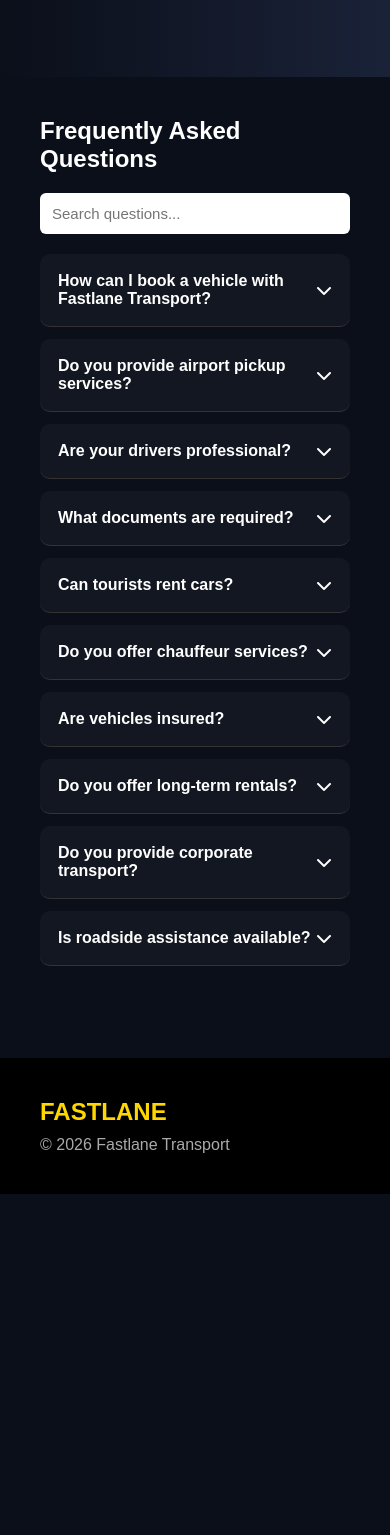
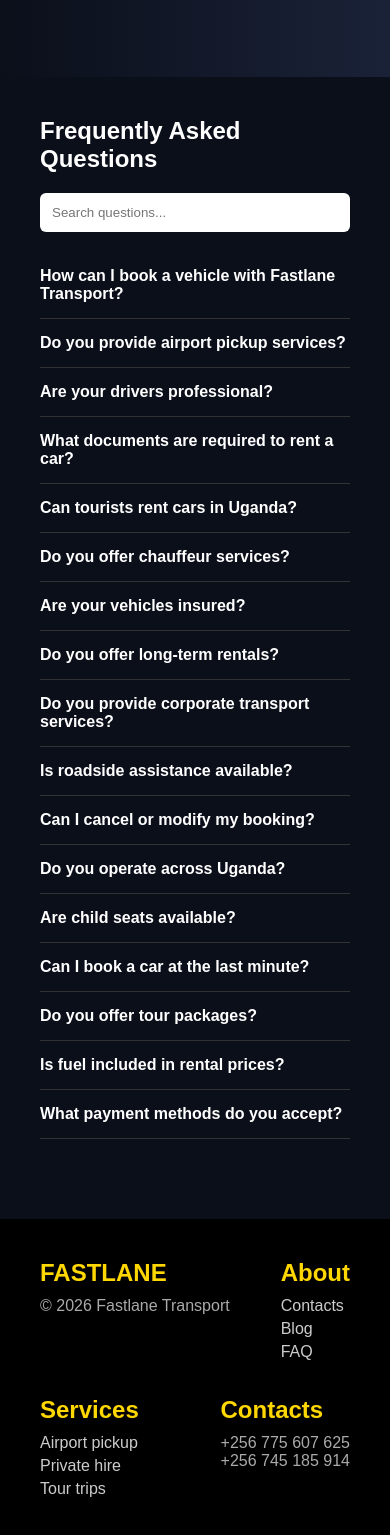
Before and after one commit to dianmuwonge14-rgb/fastlane-website, a plain HTML site: page index.html in a window 390 px wide. Shown: the part 349-1884 px from the top of the page. Before the commit the page ends 1543 px from the top, so only its background shows below. Drawn offline with Linux system fonts and the light colour scheme.

Commit message:
Update index.html

```diff
--- a/index.html
+++ b/index.html
@@ -7,71 +7,14 @@
     <title>Fastlane Transport</title>
 
     <link rel="stylesheet" href="style.css">
+
+    <!-- ICONS -->
     <link rel="stylesheet" href="https://cdnjs.cloudflare.com/ajax/libs/font-awesome/6.5.0/css/all.min.css">
-
-    <style>
-        /* ===== PREMIUM ADDITIONS ===== */
-
-        .faq-section {
-            max-width: 900px;
-            margin: auto;
-        }
-
-        .faq-search input {
-            width: 100%;
-            padding: 14px;
-            border-radius: 8px;
-            border: none;
-            margin-bottom: 25px;
-            font-size: 15px;
-        }
-
-        .faq-item {
-            background: rgba(255, 255, 255, 0.03);
-            border-radius: 10px;
-            margin-bottom: 12px;
-            padding: 18px;
-            transition: 0.3s;
-            cursor: pointer;
-        }
-
-        .faq-item:hover {
-            background: rgba(255, 255, 255, 0.06);
-        }
-
-        .faq-question {
-            display: flex;
-            justify-content: space-between;
-            align-items: center;
-            font-weight: 600;
-        }
-
-        .faq-question i {
-            transition: 0.3s;
-        }
-
-        .faq-answer {
-            max-height: 0;
-            overflow: hidden;
-            transition: 0.4s ease;
-            color: #ccc;
-            padding-top: 0;
-        }
-
-        .faq-item.active .faq-answer {
-            max-height: 300px;
-            padding-top: 10px;
-        }
-
-        .faq-item.active i {
-            transform: rotate(180deg);
-        }
-    </style>
-
 </head>
 
 <body>
 
+<!-- ===== HEADER ===== -->
 <header class="header">
 
     <div class="header-left">
@@ -92,7 +35,6 @@
     </nav>
 
     <div class="header-right">
-
         <div class="contacts">
             <span>📞 +256 775 607 625</span>
             <span>📞 +256 745 185 914</span>
@@ -104,52 +46,47 @@
             <a href="#"><i class="fab fa-facebook"></i></a>
             <a href="#"><i class="fab fa-instagram"></i></a>
         </div>
-
     </div>
 
 </header>
 
+<!-- ===== HERO ===== -->
 <section class="hero">
     <h1>Rent a Car in Uganda</h1>
 </section>
 
+<!-- ===== FAQ ===== -->
 <section class="faq-section">
 
     <h2>Frequently Asked Questions</h2>
 
-        <div class="faq-search">
     <input type="text" id="faqSearch" placeholder="Search questions...">
-        </div>
 
     <div class="faq-container">
 
-            <!-- FAQ ITEM TEMPLATE -->
+        <!-- YOUR ORIGINAL + NEW QUESTIONS -->
 
         <div class="faq-item">
             <div class="faq-question">
-                    <span>How can I book a vehicle with Fastlane Transport?</span>
-                    <i class="fas fa-chevron-down"></i>
+                How can I book a vehicle with Fastlane Transport?
             </div>
             <div class="faq-answer">
-                    Booking is simple. Contact us via phone or WhatsApp and our team will guide you through vehicle
-                    options, pricing, and confirmation.
+                Booking with Fastlane Transport is simple and convenient. You can contact us via phone or WhatsApp and our team will guide you through available vehicles, pricing, and confirmation.
             </div>
         </div>
 
         <div class="faq-item">
             <div class="faq-question">
-                    <span>Do you provide airport pickup services?</span>
-                    <i class="fas fa-chevron-down"></i>
+                Do you provide airport pickup services?
             </div>
             <div class="faq-answer">
-                    Yes, we offer reliable airport pickups with timely coordination based on your flight schedule.
+                Yes, we provide reliable airport pickup services with proper coordination based on your flight schedule.
             </div>
         </div>
 
         <div class="faq-item">
             <div class="faq-question">
-                    <span>Are your drivers professional?</span>
-                    <i class="fas fa-chevron-down"></i>
+                Are your drivers professional?
             </div>
             <div class="faq-answer">
                 All our drivers are trained, licensed, and experienced to ensure your safety and comfort.
@@ -158,87 +95,171 @@
 
         <div class="faq-item">
             <div class="faq-question">
-                    <span>What documents are required?</span>
-                    <i class="fas fa-chevron-down"></i>
+                What documents are required to rent a car?
             </div>
             <div class="faq-answer">
-                    A valid driving license and identification (ID or passport) are required.
+                A valid driving license and identification such as a passport or national ID are required.
             </div>
         </div>
 
         <div class="faq-item">
             <div class="faq-question">
-                    <span>Can tourists rent cars?</span>
-                    <i class="fas fa-chevron-down"></i>
+                Can tourists rent cars in Uganda?
             </div>
             <div class="faq-answer">
-                    Yes, international visitors are welcome and can use international driving permits.
+                Yes, international clients are welcome and may use international driving permits where applicable.
             </div>
         </div>
 
         <div class="faq-item">
             <div class="faq-question">
-                    <span>Do you offer chauffeur services?</span>
-                    <i class="fas fa-chevron-down"></i>
+                Do you offer chauffeur services?
             </div>
             <div class="faq-answer">
-                    Yes, we provide professional drivers for a comfortable experience.
+                Yes, we provide professional drivers for a comfortable and stress-free experience.
             </div>
         </div>
 
         <div class="faq-item">
             <div class="faq-question">
-                    <span>Are vehicles insured?</span>
-                    <i class="fas fa-chevron-down"></i>
+                Are your vehicles insured?
             </div>
             <div class="faq-answer">
-                    All our vehicles are fully insured for your safety.
+                Yes, all our vehicles are fully insured to guarantee safety and peace of mind.
             </div>
         </div>
 
         <div class="faq-item">
             <div class="faq-question">
-                    <span>Do you offer long-term rentals?</span>
-                    <i class="fas fa-chevron-down"></i>
+                Do you offer long-term rentals?
             </div>
             <div class="faq-answer">
-                    Yes, we offer flexible long-term rental plans at discounted rates.
+                Yes, we provide flexible long-term rental options including monthly packages at discounted rates.
             </div>
         </div>
 
         <div class="faq-item">
             <div class="faq-question">
-                    <span>Do you provide corporate transport?</span>
-                    <i class="fas fa-chevron-down"></i>
+                Do you provide corporate transport services?
             </div>
             <div class="faq-answer">
-                    Yes, we provide transport solutions for businesses and organizations.
+                Yes, we offer customized transport solutions for businesses and organizations.
             </div>
         </div>
 
         <div class="faq-item">
             <div class="faq-question">
-                    <span>Is roadside assistance available?</span>
-                    <i class="fas fa-chevron-down"></i>
+                Is roadside assistance available?
             </div>
             <div class="faq-answer">
-                    Yes, we offer 24/7 roadside support.
+                Yes, we provide 24/7 roadside assistance to ensure uninterrupted service.
             </div>
         </div>
 
-            <!-- ADD MORE (you can duplicate later easily) -->
+        <!-- ADDITIONAL PROFESSIONAL QUESTIONS -->
+
+        <div class="faq-item">
+            <div class="faq-question">
+                Can I cancel or modify my booking?
+            </div>
+            <div class="faq-answer">
+                Yes, bookings can be modified or canceled based on our policy. Please contact us in advance for assistance.
+            </div>
+        </div>
+
+        <div class="faq-item">
+            <div class="faq-question">
+                Do you operate across Uganda?
+            </div>
+            <div class="faq-answer">
+                Yes, we operate nationwide and can arrange transport in multiple regions across Uganda.
+            </div>
+        </div>
+
+        <div class="faq-item">
+            <div class="faq-question">
+                Are child seats available?
+            </div>
+            <div class="faq-answer">
+                Yes, child seats can be provided upon request to ensure safety for young passengers.
+            </div>
+        </div>
+
+        <div class="faq-item">
+            <div class="faq-question">
+                Can I book a car at the last minute?
+            </div>
+            <div class="faq-answer">
+                Yes, last-minute bookings are possible depending on availability. We recommend booking early.
+            </div>
+        </div>
+
+        <div class="faq-item">
+            <div class="faq-question">
+                Do you offer tour packages?
+            </div>
+            <div class="faq-answer">
+                Yes, we provide customized tour packages for both local and international clients.
+            </div>
+        </div>
+
+        <div class="faq-item">
+            <div class="faq-question">
+                Is fuel included in rental prices?
+            </div>
+            <div class="faq-answer">
+                Fuel is usually not included unless specified. We will clearly communicate all pricing details.
+            </div>
+        </div>
+
+        <div class="faq-item">
+            <div class="faq-question">
+                What payment methods do you accept?
+            </div>
+            <div class="faq-answer">
+                We accept mobile money, bank transfers, and cash payments for your convenience.
+            </div>
+        </div>
 
     </div>
 
 </section>
 
+<!-- ===== FOOTER ===== -->
 <footer class="footer">
+
+    <div class="footer-container">
+
+        <div>
             <h2>FASTLANE</h2>
             <p>© 2026 Fastlane Transport</p>
+        </div>
+
+        <div>
+            <h2>About</h2>
+            <a href="#">Contacts</a>
+            <a href="#">Blog</a>
+            <a href="#">FAQ</a>
+        </div>
+
+        <div>
+            <h2>Services</h2>
+            <a href="#">Airport pickup</a>
+            <a href="#">Private hire</a>
+            <a href="#">Tour trips</a>
+        </div>
+
+        <div>
+            <h2>Contacts</h2>
+            <p>+256 775 607 625</p>
+            <p>+256 745 185 914</p>
+        </div>
+
+    </div>
+
 </footer>
 
 <script src="script.js"></script>
 
 </body>
-
 </html>
```
Lines whose indentation alone changed are shown as unchanged.
